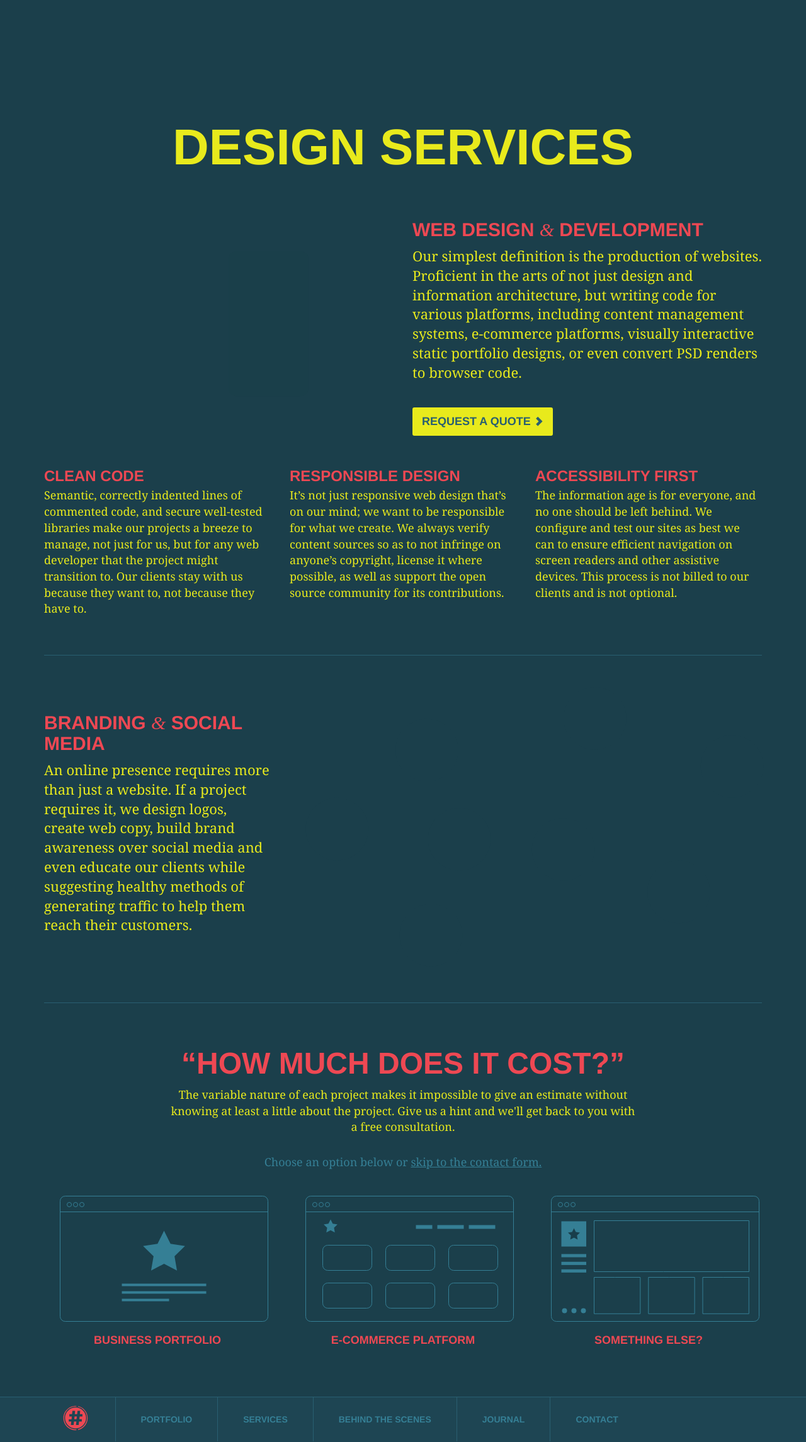
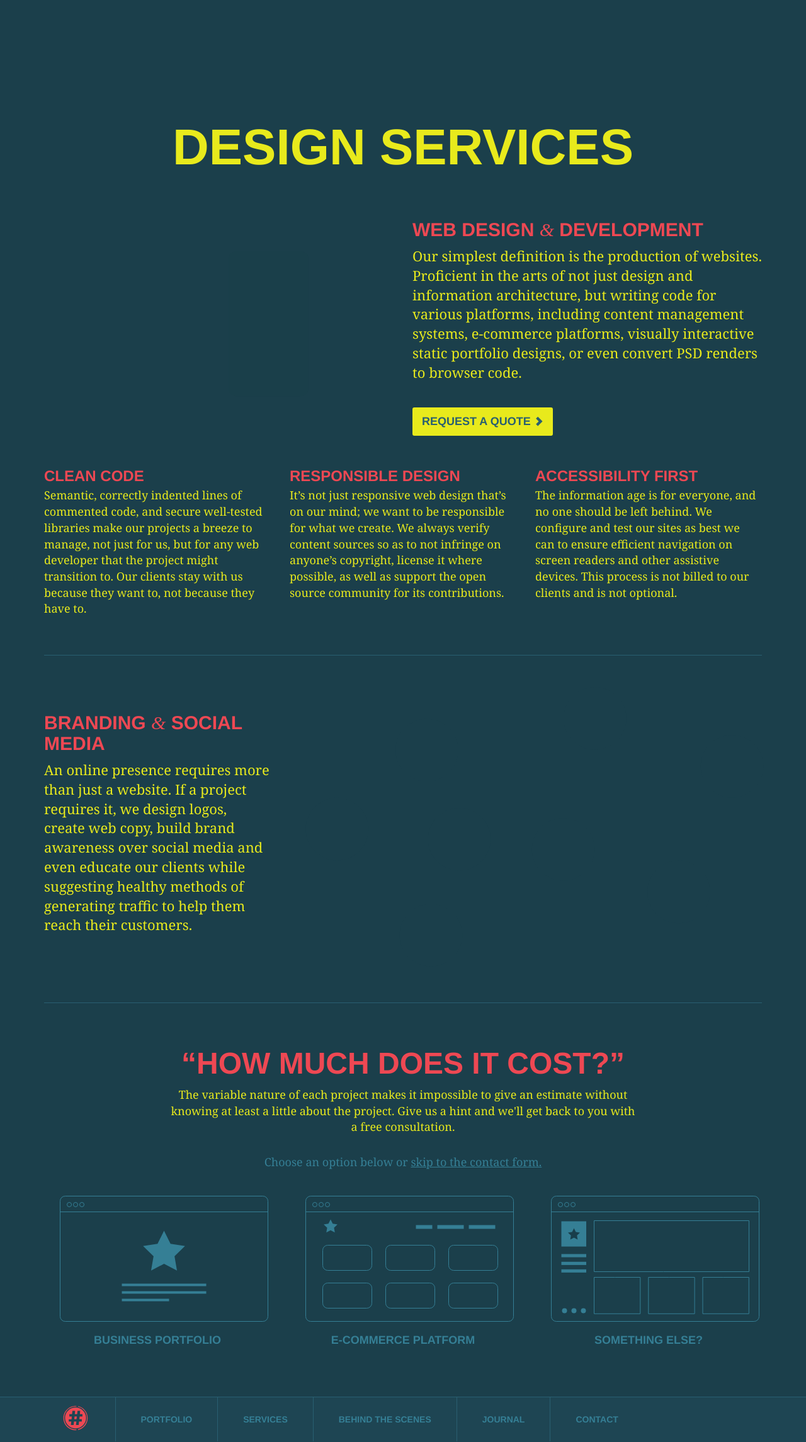
Before and after one commit to HashCookies/hashcookies.github.io, a Jekyll site: the page built from services.html, in a window 1280 px wide. Shown: the whole page at 63% size. Built offline with Jekyll 4.4.1, drawn with Linux system fonts in a browser that asks for light colours; nearby versions of some CDN libraries; comment, search, counter and statistics services are not loaded.

Commit message:
General fixes

```diff
--- a/_sass/_style.scss
+++ b/_sass/_style.scss
@@ -511,7 +511,7 @@ body.light-bg {
 		}
 		h4 {
 			font-size: 18px !important;
-			color: lighten($darkBlue, 20%);
+			color: lighten($darkBlue, 20%) !important;
 			text-align: center;
 			margin-top: 0px !important;
 			@media (min-width: $screen-sm-max) {
```
